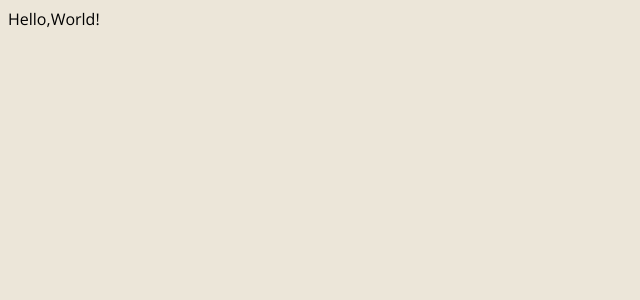
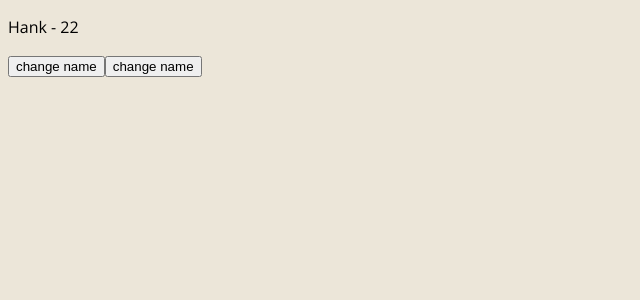
Before and after one commit to 24626982/MyFristProject, a Vue app in the folder front-end/: page / in a window 1280 px wide. Before the commit this address had no page. Shown: the top 300 px of the page, without its empty margins (0-640 px from the left). Built offline with nearby package versions, Linux system fonts and the light colour scheme.

Commit message:
重新學習Vue3+TS，默認函式+變數轉換

```diff
--- a/front-end/src/App.vue
+++ b/front-end/src/App.vue
@@ -1,8 +1,32 @@
 <template>
   <div class="app">
-    Hello,World!
+    <p>{{ name }} - {{ age }}</p>
+    <button @click="changeName('KKK')">change name</button>
+    <button @click="changeAge(30)">change name</button>
   </div>
 </template>
+
+<script lang="ts">
+import { defineComponent } from 'vue';
+
+  export default defineComponent({
+    name: 'App',
+    data(){
+      return{
+        name:'Hank' as string,
+        age: 22 as number | string,
+      }
+    },
+    methods:{
+      changeName(name: string) {
+        this.name = name
+      },
+      changeAge(age: number | string){
+        this.age = age
+      }
+    }
+  })
+</script>
 
 <style>
 
```
